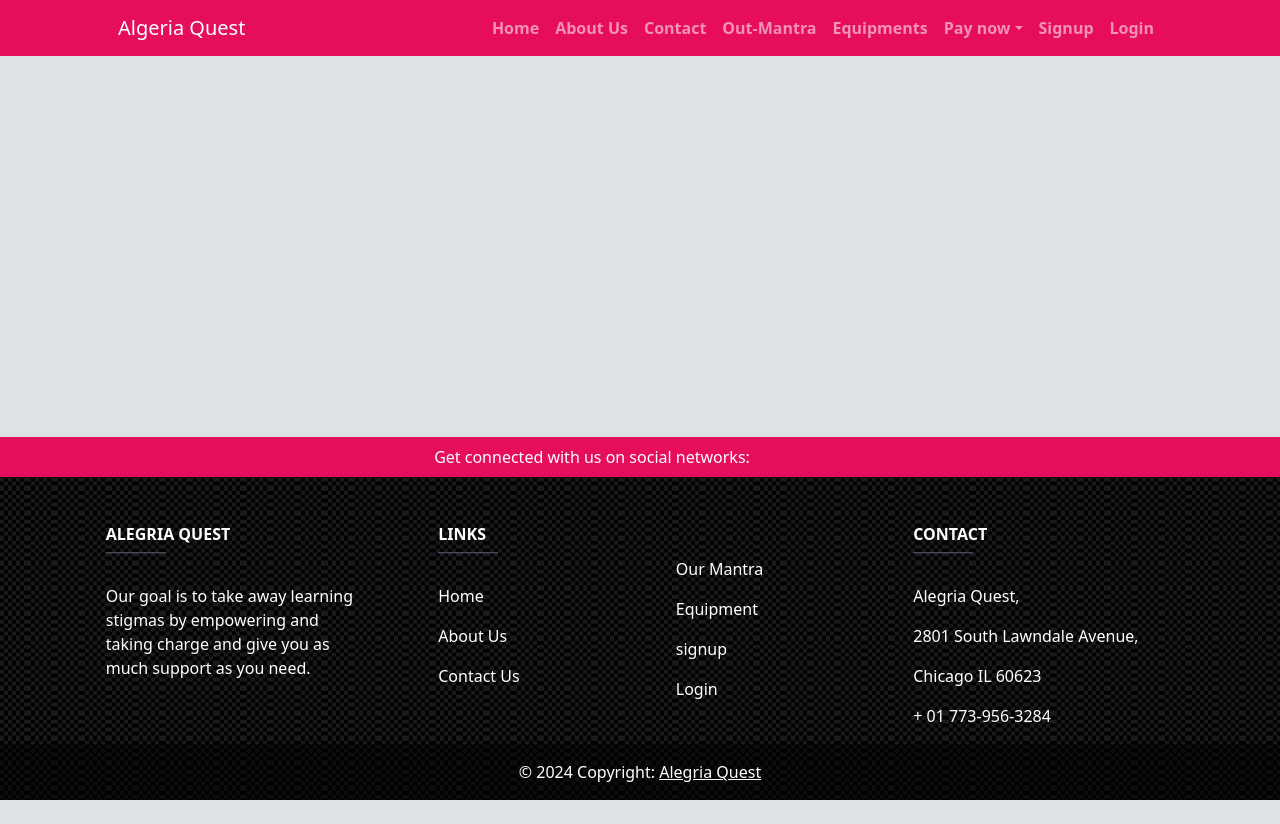
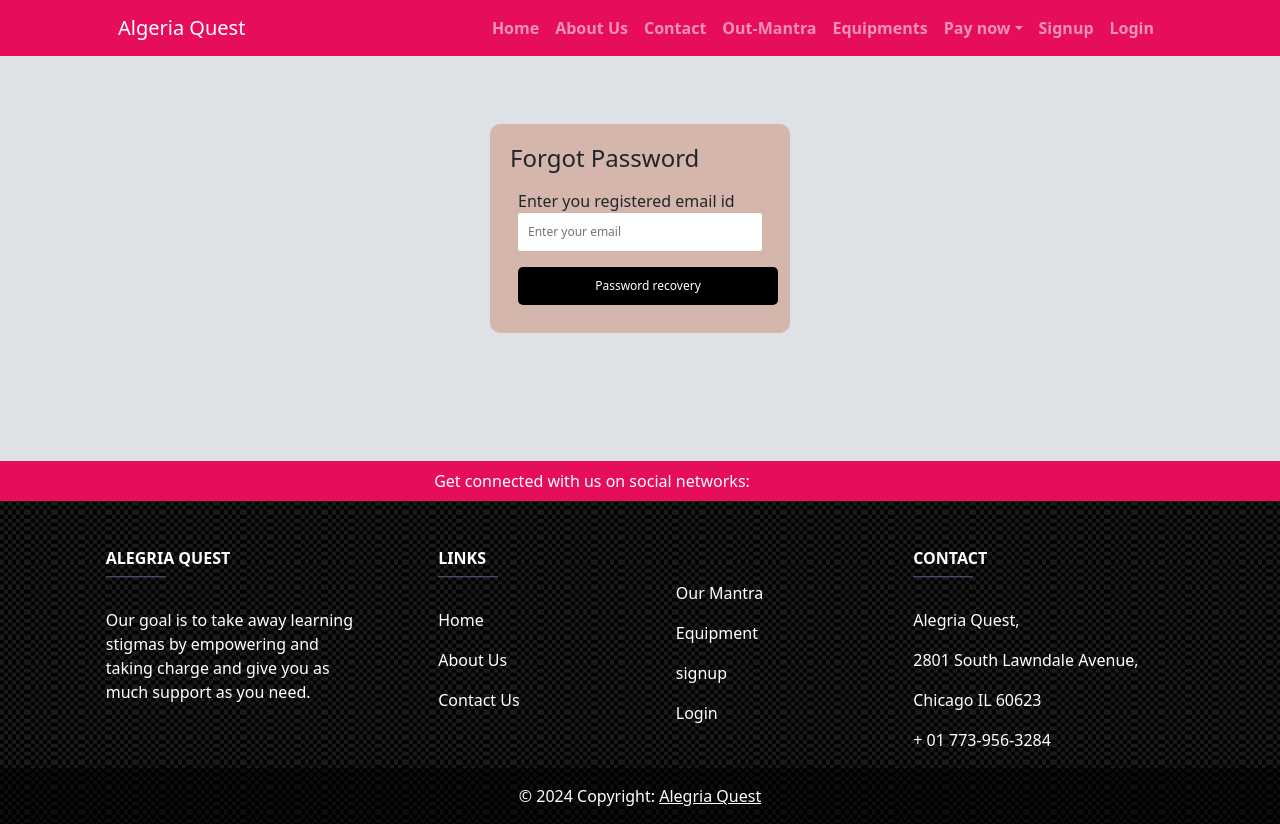
Before and after one commit to T3hitech/AG-F, an Angular app: page /forgotpassword in a window 1280 px wide. Before the commit this address led to /. Before the commit the page ends 800 px from the top, so only its background shows below. Built offline with nearby package versions, Linux system fonts and the light colour scheme.

Commit message:
Forgot password added

```diff
--- a/src/app/app.routes.ts
+++ b/src/app/app.routes.ts
@@ -9,6 +9,7 @@ import { EquipmentComponent } from './equipment/equipment.component';
 import { PaynowComponent } from './paynow/paynow.component';
 import { ProgramComponent } from './program/program.component';
 import { PaymentComponent } from './payment/payment.component';
+import { ForgotpasswordComponent } from './forgotpassword/forgotpassword.component';
 import { authGuard } from './auth.guard';
 
 export const routes: Routes = [
@@ -22,7 +23,8 @@ export const routes: Routes = [
     { path: 'equipments', component: EquipmentComponent },
     { path: 'payment', component: PaymentComponent },
     { path: 'paynow', component: PaynowComponent },
-    { path: 'program', component: ProgramComponent, canActivate: [authGuard] }
+    { path: 'program', component: ProgramComponent, canActivate: [authGuard] },
+    { path: 'forgotpassword', component: ForgotpasswordComponent }
     // { path: 'mantra', component: MantraComponent, canActivate: [authGuard] },
 
 ];
--- /dev/null
+++ b/src/app/forgotpassword/forgotpassword.component.css
@@ -0,0 +1,49 @@
+.login-container {
+    position: relative;
+    top: 0;
+}
+
+.signup-box {
+    width: 300px;
+    padding: 20px;
+    border-radius: 3px;
+    background-color: rgb(213, 182, 172);
+    font-size: 12px;
+    border-radius: 10px;
+
+     input {
+        display: block;
+        padding: 10px;
+        border-radius: 3px;
+        width: 100%;
+        font-size: 12px;
+        border: 0;
+    }
+
+    label {
+        font-size: 16px;
+    }
+
+     .login-button {
+        padding: 10px;
+        margin-top: 10px;
+        width: 100%;
+        border: 0;
+        border-radius: 5px;
+        background-color: black;
+        color: white;
+        cursor: pointer;
+    }
+
+}
+
+@media (min-width:720px) {
+    .login-container {
+        position: relative;
+        top: -30px;
+    }
+}
+
+.container-heading {
+    font-size: 24px;
+}
--- /dev/null
+++ b/src/app/forgotpassword/forgotpassword.component.html
@@ -0,0 +1,22 @@
+
+<section class="py-5 login-container">
+    <div class="container px-5" style="margin: 50px auto;">
+        <div class="row gx-5 align-items-center">
+            <div class="col-lg-12">
+                <div class="container signup-box">
+                    <h3 class="container-heading">Forgot Password</h3>
+                    <div class="form-group p-2">
+                        <label for="email">Enter you registered email id</label>
+                        <input type="text" id="email" name="username" placeholder="Enter your email" required>
+                        <!-- <input [(ngModel)]="email" type="text" id="email" name="username"
+                            placeholder="Enter your username" required> -->
+                    </div>
+                    <button class="m-2 login-button" type="submit">Password recovery</button>
+                    <!-- {{resultMsg}} -->
+                    <div id="errorMessage" class="error-message"></div>
+                    <!-- <button (click)="doLogin()" class="m-2 login-button" type="submit">Login</button>  -->
+                </div>
+            </div>
+        </div>
+    </div>
+</section>
--- a/src/app/login/login.component.html
+++ b/src/app/login/login.component.html
@@ -10,8 +10,6 @@
                     </div>
                     <br>
                     <a class="btn bg-dark text-white rounded-3 btn-lg px-4" routerLink="/signup" href="">Signup</a>
-                    <!-- <a class="btn bg-dark text-white rounded-3 btn-lg px-4" routerLink="signup">Sign up today
-                        to learn more</a> -->
                 </div>
                 <br>
             </div>
@@ -28,6 +26,9 @@
                         <label for="password">Password</label>
                         <input [(ngModel)]="password" type="password" id="password" name="password"
                             placeholder="Enter your password" required>
+                    </div>
+                    <div class="form-group p-2">
+                        <a routerLink="/forgotpassword" href="">Forgot Password</a>
                     </div>
                     {{resultMsg}}
                     <button (click)="doLogin()" class="m-2 login-button" type="submit">Login</button>
--- a/src/app/login/login.component.ts
+++ b/src/app/login/login.component.ts
@@ -4,11 +4,12 @@ import { ILoginuser } from '../loginuser';
 import { LoginuserService } from '../loginuser.service';
 import { MsgResponse } from '../msg-response';
 import { Router } from '@angular/router';
+import { RouterLink } from '@angular/router';
 
 @Component({
   selector: 'app-login',
   standalone: true,
-  imports: [FormsModule],
+  imports: [FormsModule, RouterLink],
   templateUrl: './login.component.html',
   styleUrl: './login.component.css'
 })
```
Also changed, not shown: src/app/forgotpassword/forgotpassword.component.ts (added, +12 -0 lines), 1 other file (tests, documents, lock files or other folders).
